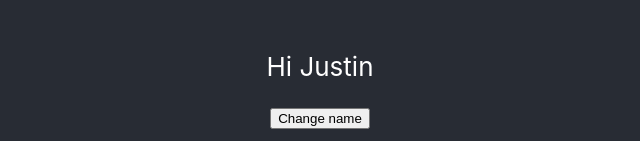
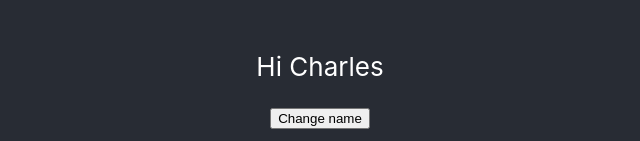
Before and after one commit to CharlesWillcockson/React, a React (Create React App) app: page / in a window 1280 px wide. Shown: the part 483-624 px from the top of the page, without its empty margins (320-960 px from the left). Built offline with nearby package versions, Linux system fonts and the light colour scheme.

Commit message:
added setState to the onclick button

```diff
--- a/src/App.js
+++ b/src/App.js
@@ -8,7 +8,7 @@ class App extends Component {
     super();
 
     this.state = {
-      name: 'Justin'
+      name: 'Charles'
     }
   }
 
@@ -18,7 +18,9 @@ class App extends Component {
       <header className="App-header">
         <img src={logo} className="App-logo" alt="logo" />
         <p>Hi {this.state.name}</p>
-        <button>Change name</button>
+        <button onClick={() => {
+          this.setState({name: 'Justin'});
+        }}>Change name</button>
       </header>
     </div>
   );
```
